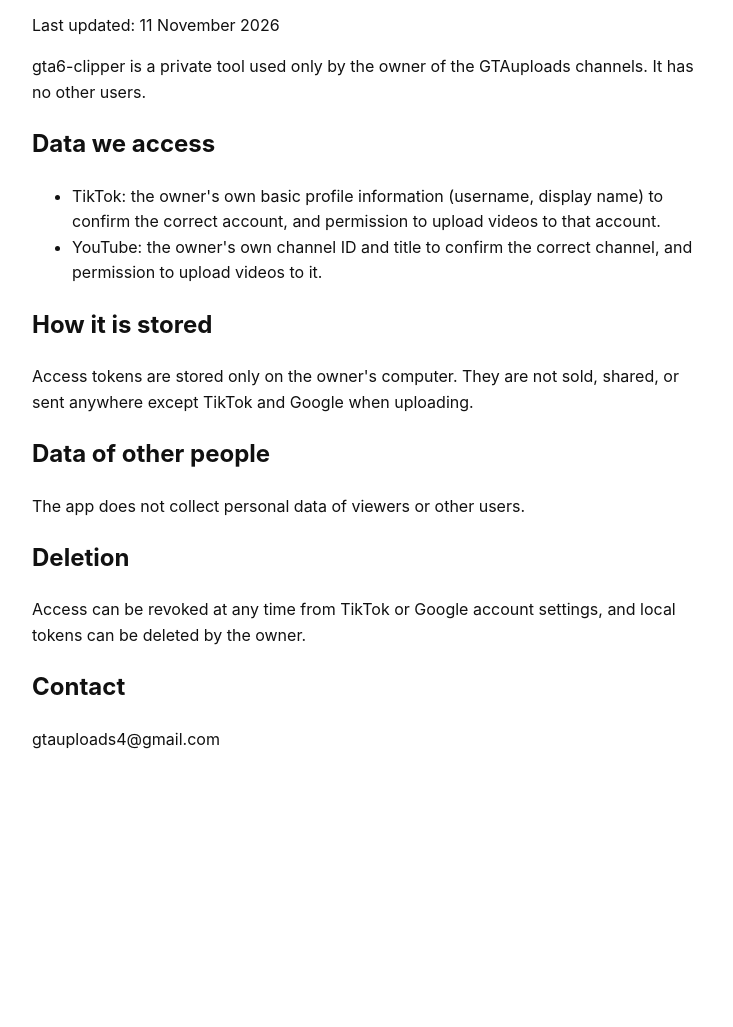
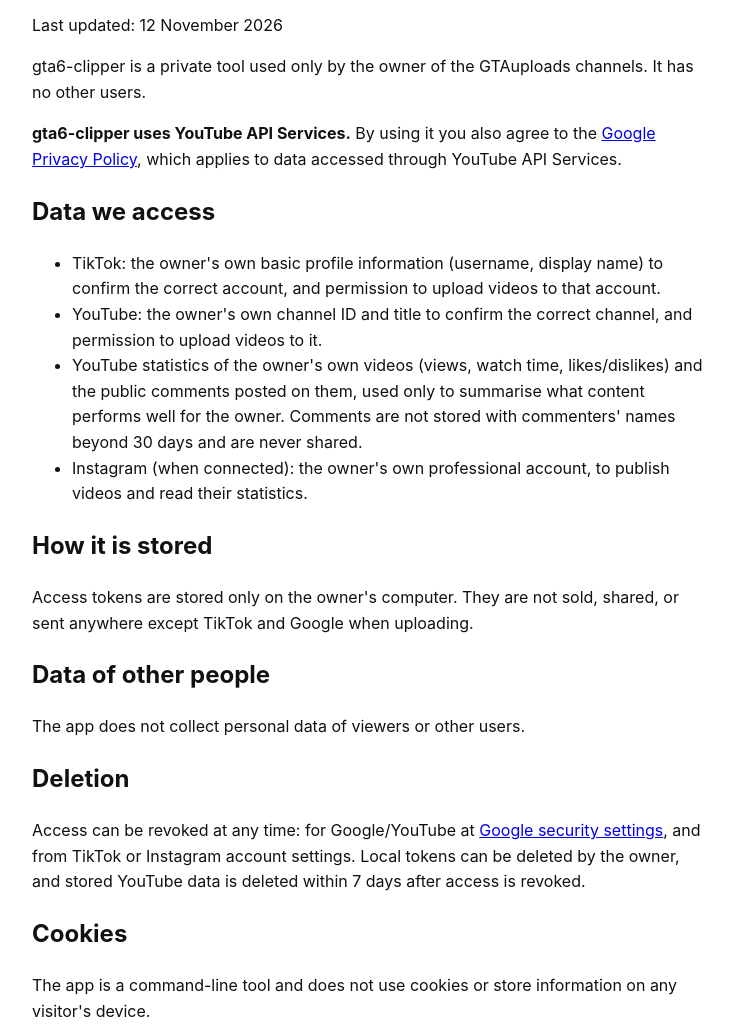
Before and after one commit to renatosv98/GTAvideos, a plain HTML site: page docs/privacy.html in a window 1280 px wide. Shown: the part 100-1127 px from the top of the page, without its empty margins (268-1001 px from the left). Before the commit the page ends 892 px from the top, so only its background shows below. Drawn offline with Linux system fonts and the light colour scheme.

Commit message:
Privacy/terms: YouTube API Services disclosures for the API audit
Co-Authored-By: Claude Opus 5.5 <noreply@anthropic.com>

```diff
--- a/docs/privacy.html
+++ b/docs/privacy.html
@@ -4,19 +4,26 @@
 <style>body{font:16px/1.6 -apple-system,system-ui,sans-serif;max-width:680px;margin:40px auto;padding:0 16px;color:#111;background:#fff}</style>
 </head><body>
 <h1>Privacy Policy: gta6-clipper</h1>
-<p>Last updated: 11 November 2026</p>
+<p>Last updated: 12 November 2026</p>
 <p>gta6-clipper is a private tool used only by the owner of the GTAuploads channels. It has no other users.</p>
+<p><b>gta6-clipper uses YouTube API Services.</b> By using it you also agree to the
+<a href="https://policies.google.com/privacy">Google Privacy Policy</a>, which applies to data accessed through YouTube API Services.</p>
 <h2>Data we access</h2>
 <ul>
   <li>TikTok: the owner's own basic profile information (username, display name) to confirm the correct account, and permission to upload videos to that account.</li>
   <li>YouTube: the owner's own channel ID and title to confirm the correct channel, and permission to upload videos to it.</li>
+  <li>YouTube statistics of the owner's own videos (views, watch time, likes/dislikes) and the public comments posted on them, used only to summarise what content performs well for the owner. Comments are not stored with commenters' names beyond 30 days and are never shared.</li>
+  <li>Instagram (when connected): the owner's own professional account, to publish videos and read their statistics.</li>
 </ul>
 <h2>How it is stored</h2>
 <p>Access tokens are stored only on the owner's computer. They are not sold, shared, or sent anywhere except TikTok and Google when uploading.</p>
 <h2>Data of other people</h2>
 <p>The app does not collect personal data of viewers or other users.</p>
 <h2>Deletion</h2>
-<p>Access can be revoked at any time from TikTok or Google account settings, and local tokens can be deleted by the owner.</p>
+<p>Access can be revoked at any time: for Google/YouTube at
+<a href="https://security.google.com/settings/security/permissions">Google security settings</a>, and from TikTok or Instagram account settings. Local tokens can be deleted by the owner, and stored YouTube data is deleted within 7 days after access is revoked.</p>
+<h2>Cookies</h2>
+<p>The app is a command-line tool and does not use cookies or store information on any visitor's device.</p>
 <h2>Contact</h2>
 <p>gtauploads4@gmail.com</p>
 </body></html>
```
Also changed, not shown: docs/terms.html (+5 -3 lines).
